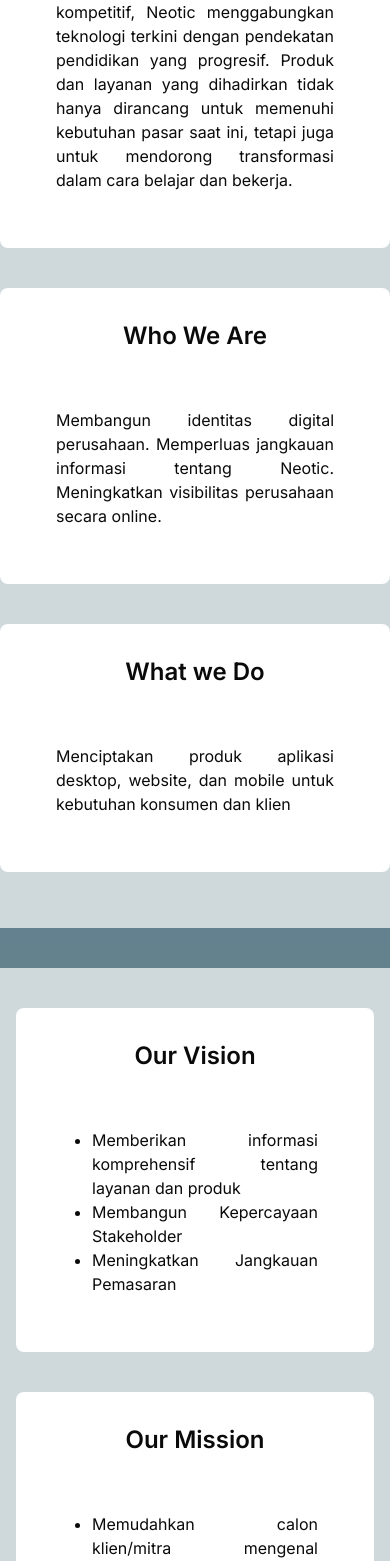
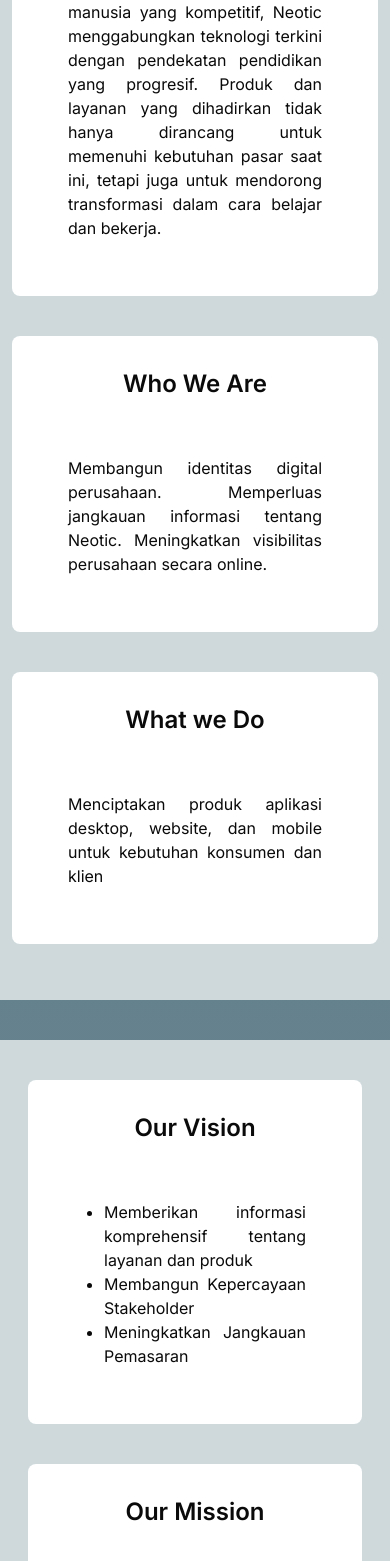
Before and after one commit to Cleign1/neotic-website, a Next.js app: page /tentang in a window 390 px wide. Shown: the part 436-1997 px from the top of the page. Built offline with nearby package versions, Linux system fonts and the light colour scheme.

Commit message:
Adjust padding in Tentang page for improved responsiveness

```diff
--- a/app/(frontend)/tentang/page.tsx
+++ b/app/(frontend)/tentang/page.tsx
@@ -53,7 +53,7 @@
         </div>
         {/* Section 1 */}
         <div className="bg-blue-210 py-8">
-          <div className="container mx-auto m-6">
+          <div className="container mx-auto m-6 px-3 md:px-10">
             <div className="grid grid-cols-1 md:grid-cols-2 gap-10">
               {/* Box 1 */}
               <div className="bg-white p-4 rounded-lg hover:shadow-lg">
@@ -78,7 +78,7 @@
 
         {/* Section 2 */}
         <div className="bg-blue-210 text-center p-4">
-          <div className="container mx-auto m-6">
+          <div className="container mx-auto m-6 px-3 md:px-10">
             <div className="grid grid-cols-1 md:grid-cols-2 gap-10">
               {about2.map((section) => (
                 <div key={section.id} className="bg-white p-4 rounded-lg hover:shadow-lg">
```
